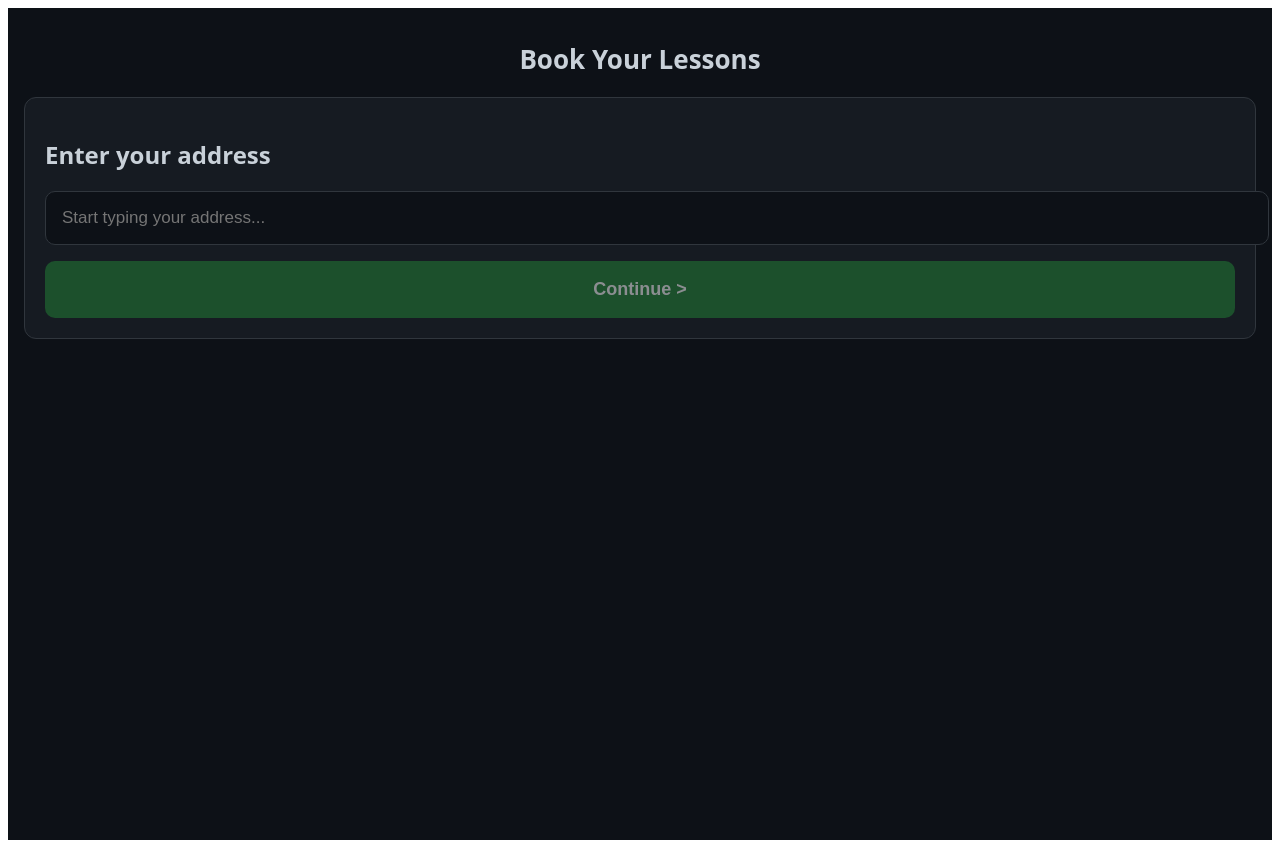
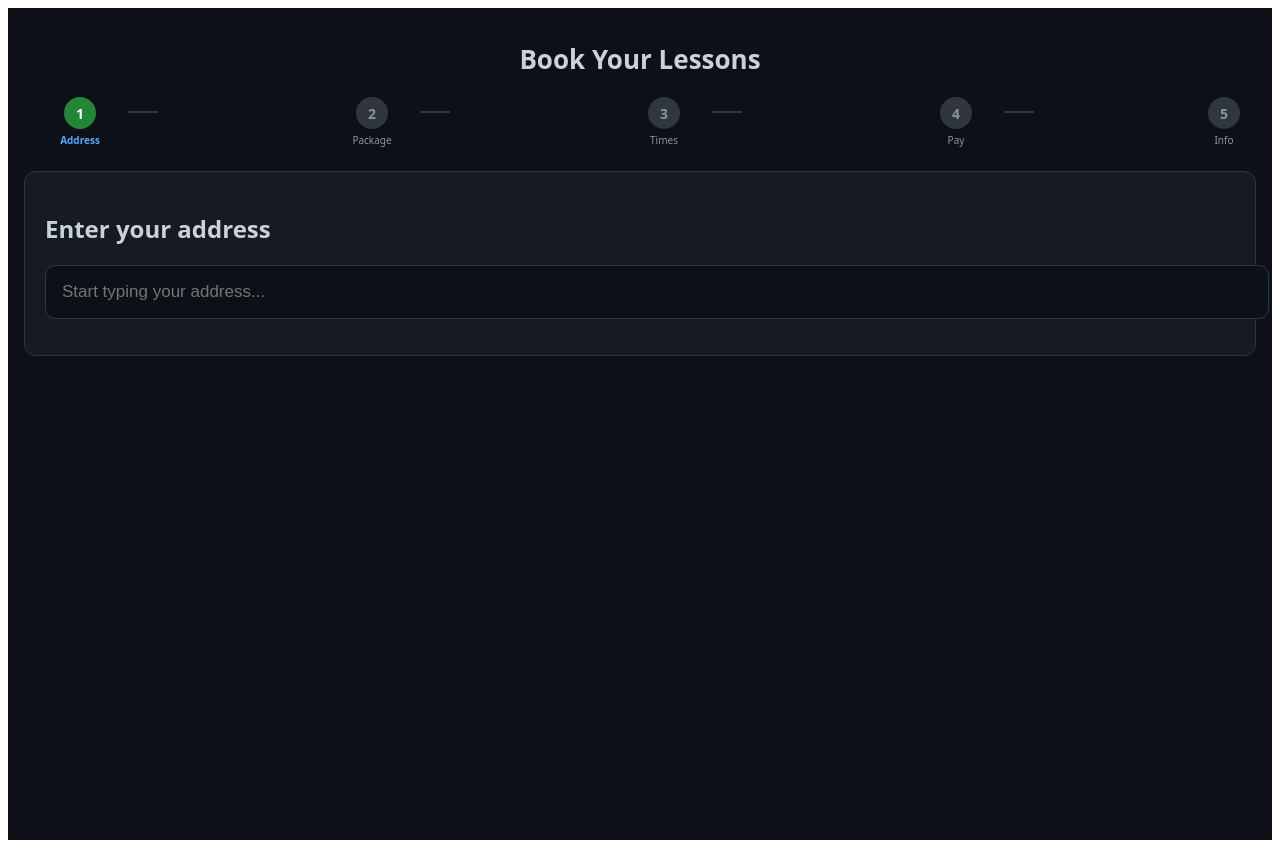
Before and after one commit to austendvds-boop/tronbot, a Next.js app in the folder assistant-board/: page /book in a window 1280 px wide. Built offline with nearby package versions, Linux system fonts and the light colour scheme.

Commit message:
Add progress bar and auto-advance to step 2 on address select

```diff
--- a/assistant-board/pages/book.js
+++ b/assistant-board/pages/book.js
@@ -69,6 +69,16 @@ export default function Booking() {
     container: { maxWidth: '100%', margin: '0 auto', padding: '16px', fontFamily: 'system-ui, sans-serif', backgroundColor: '#0d1117', color: '#c9d1d9', minHeight: '100vh' },
     header: { textAlign: 'center', marginBottom: '20px' },
     title: { fontSize: '26px', fontWeight: '700' },
+    progressBar: { display: 'flex', justifyContent: 'center', alignItems: 'center', marginBottom: '24px', padding: '0 16px' },
+    progressStep: { display: 'flex', flexDirection: 'column', alignItems: 'center', flex: 1, maxWidth: '80px' },
+    progressDot: { width: '32px', height: '32px', borderRadius: '50%', display: 'flex', alignItems: 'center', justifyContent: 'center', fontSize: '14px', fontWeight: 'bold', marginBottom: '4px' },
+    progressDotActive: { background: '#238636', color: 'white' },
+    progressDotComplete: { background: '#238636', color: 'white' },
+    progressDotInactive: { background: '#30363d', color: '#8b949e' },
+    progressLabel: { fontSize: '10px', textAlign: 'center', color: '#8b949e' },
+    progressLabelActive: { color: '#58a6ff', fontWeight: 'bold' },
+    progressLine: { flex: 1, height: '2px', background: '#30363d', margin: '0 8px', marginBottom: '20px', maxWidth: '30px' },
+    progressLineComplete: { background: '#238636' },
     card: { background: '#161b22', padding: '20px', borderRadius: '12px', border: '1px solid #30363d', marginBottom: '16px' },
     input: { width: '100%', padding: '16px', border: '1px solid #30363d', borderRadius: '10px', background: '#0d1117', color: '#c9d1d9', fontSize: '17px', marginBottom: '16px' },
     button: { padding: '18px', border: 'none', borderRadius: '10px', cursor: 'pointer', fontWeight: 'bold', fontSize: '18px', width: '100%', background: '#238636', color: 'white' },
@@ -141,13 +151,20 @@ export default function Booking() {
       cityKey = 'scottsdaleDad';
     }
 
-    setLocation({
+    const newLocation = {
       ...detected,
-      city: cityKey,  // Add city key for API calls
+      city: cityKey,
       name: detected?.name || cityKey,
       instructors: detected?.instructors || 'TBD',
       unsupported: false
-    });
+    };
+
+    setLocation(newLocation);
+
+    // Auto-advance to package selection
+    setTimeout(() => {
+      setStep(2);
+    }, 300);
   };
 
   const continueToPackages = () => {
@@ -287,12 +304,54 @@ export default function Booking() {
   const surcharge = violation ? 50 : 0;
   const total = (basePrice || 0) + surcharge;
 
+  // Progress bar component
+  const ProgressBar = ({ currentStep }) => {
+    const steps = [
+      { num: 1, label: 'Address' },
+      { num: 2, label: 'Package' },
+      { num: 3, label: 'Times' },
+      { num: 4, label: 'Pay' },
+      { num: 5, label: 'Info' }
+    ];
+
+    return (
+      <div style={styles.progressBar}>
+        {steps.map((s, idx) => (
+          <div key={s.num} style={{ display: 'flex', alignItems: 'center', flex: idx < steps.length - 1 ? 1 : 0 }}>
+            <div style={styles.progressStep}>
+              <div style={{
+                ...styles.progressDot,
+                ...(currentStep === s.num ? styles.progressDotActive :
+                   currentStep > s.num ? styles.progressDotComplete : styles.progressDotInactive)
+              }}>
+                {currentStep > s.num ? 'âœ“' : s.num}
+              </div>
+              <span style={{
+                ...styles.progressLabel,
+                ...(currentStep === s.num ? styles.progressLabelActive : {})
+              }}>{s.label}</span>
+            </div>
+            {idx < steps.length - 1 && (
+              <div style={{
+                ...styles.progressLine,
+                ...(currentStep > s.num ? styles.progressLineComplete : {})
+              }} />
+            )}
+          </div>
+        ))}
+      </div>
+    );
+  };
+
   // Step 1: Address
   if (step === 1) {
     return (
       <div style={styles.container}>
         <Head><title>Book | DVDS</title><meta name="viewport" content="width=device-width, initial-scale=1" /></Head>
-        <div style={styles.header}><h1 style={styles.title}>Book Your Lessons</h1></div>
+        <div style={styles.header}>
+          <h1 style={styles.title}>Book Your Lessons</h1>
+        </div>
+        <ProgressBar currentStep={1} />
         <div style={styles.card}>
           <h2>Enter your address</h2>
           <input
@@ -321,13 +380,6 @@ export default function Booking() {
             </div>
           )}
 
-          {location && !location.unsupported && (
-            <div style={{background: '#1f2937', padding: '16px', borderRadius: '8px', marginBottom: '16px'}}>
-              <p><strong>Zone Detected:</strong> {location.name}</p>
-              <p style={{color: '#8b949e', fontSize: '14px'}}>Instructor: {location.instructors}</p>
-            </div>
-          )}
-
           {unsupportedLocation && (
             <div style={{background: '#da3633', color: 'white', padding: '20px', borderRadius: '8px', marginBottom: '16px', textAlign: 'center'}}>
               <p style={{fontSize: '18px', fontWeight: 'bold', marginBottom: '12px'}}>Area Not Currently Available</p>
@@ -336,14 +388,6 @@ export default function Booking() {
               <p style={{fontSize: '14px', marginTop: '8px'}}>for all business inquiries</p>
             </div>
           )}
-
-          <button
-            style={{...styles.button, opacity: location && !location.unsupported ? 1 : 0.5}}
-            onClick={continueToPackages}
-            disabled={!location || location.unsupported}
-          >
-            {unsupportedLocation ? 'Area Not Available' : 'Continue >'}
-          </button>
         </div>
       </div>
     );
@@ -355,6 +399,7 @@ export default function Booking() {
       <div style={styles.container}>
         <Head><title>Book | DVDS</title></Head>
         <div style={styles.header}><h1 style={styles.title}>{location.name}</h1><p>{location.instructors}</p></div>
+        <ProgressBar currentStep={2} />
         <div style={styles.card}>
           <h2>Select Package</h2>
           {Object.entries(packages).map(([key, p]) => (
@@ -416,6 +461,7 @@ export default function Booking() {
     return (
       <div style={styles.container}>
         <Head><title>Book | DVDS</title></Head>
+        <ProgressBar currentStep={3} />
         <div style={styles.header}>
           <h1 style={styles.title}>{isComplete ? 'All Times Selected!' : `Select ${pkg.lessons} Times`}</h1>
           {!isComplete && <p style={{color: '#8b949e', fontSize: '14px'}}>1 lesson per week</p>}
@@ -483,6 +529,7 @@ export default function Booking() {
     return (
       <div style={styles.container}>
         <Head><title>Book | DVDS</title></Head>
+        <ProgressBar currentStep={4} />
         <div style={styles.header}><h1 style={styles.title}>Complete Payment</h1></div>
         <div style={styles.card}>
           <p><strong>{location?.name}</strong> â€¢ {pkg.name}</p>
@@ -557,6 +604,7 @@ export default function Booking() {
   return (
     <div style={styles.container}>
       <Head><title>Book | DVDS</title></Head>
+      <ProgressBar currentStep={5} />
       <div style={styles.header}>
         <h1 style={styles.title}>Student Information</h1>
         <p style={{color: '#238636', fontWeight: 'bold'}}>[PAID]</p>
```
